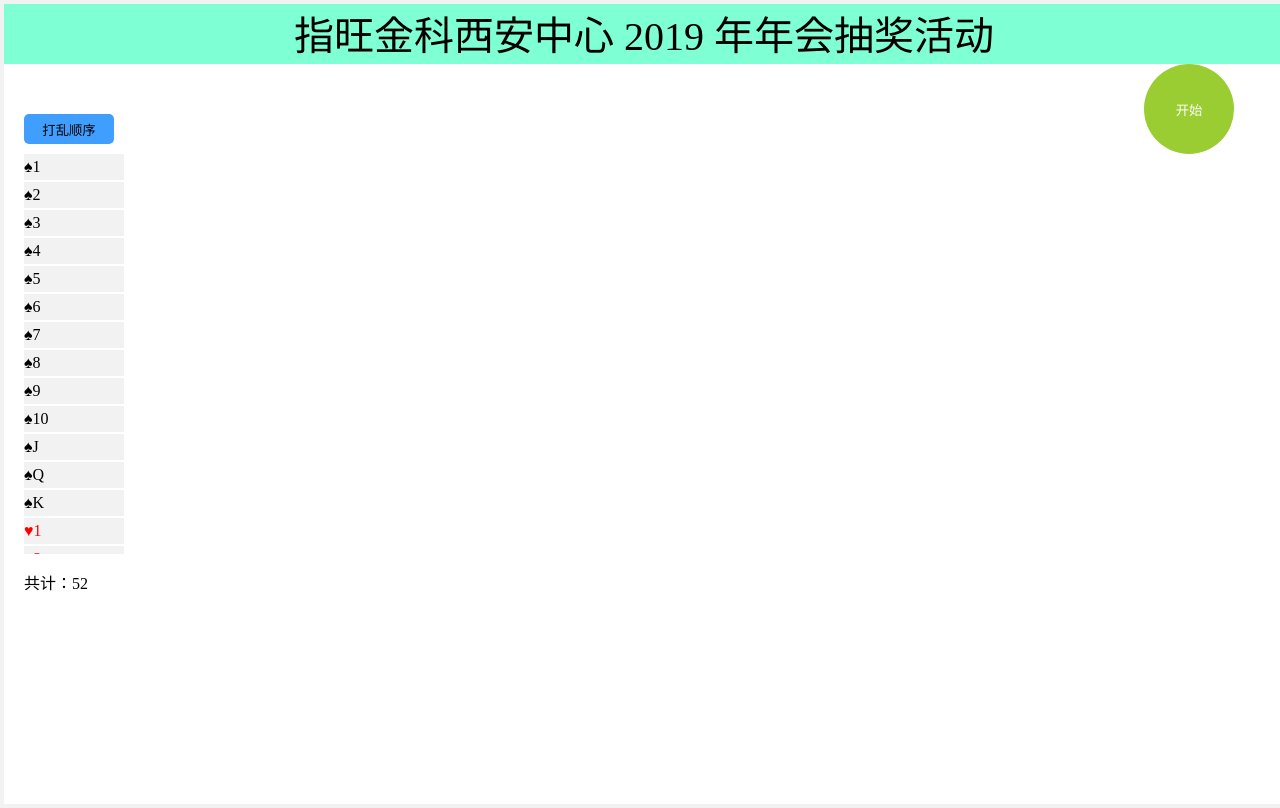
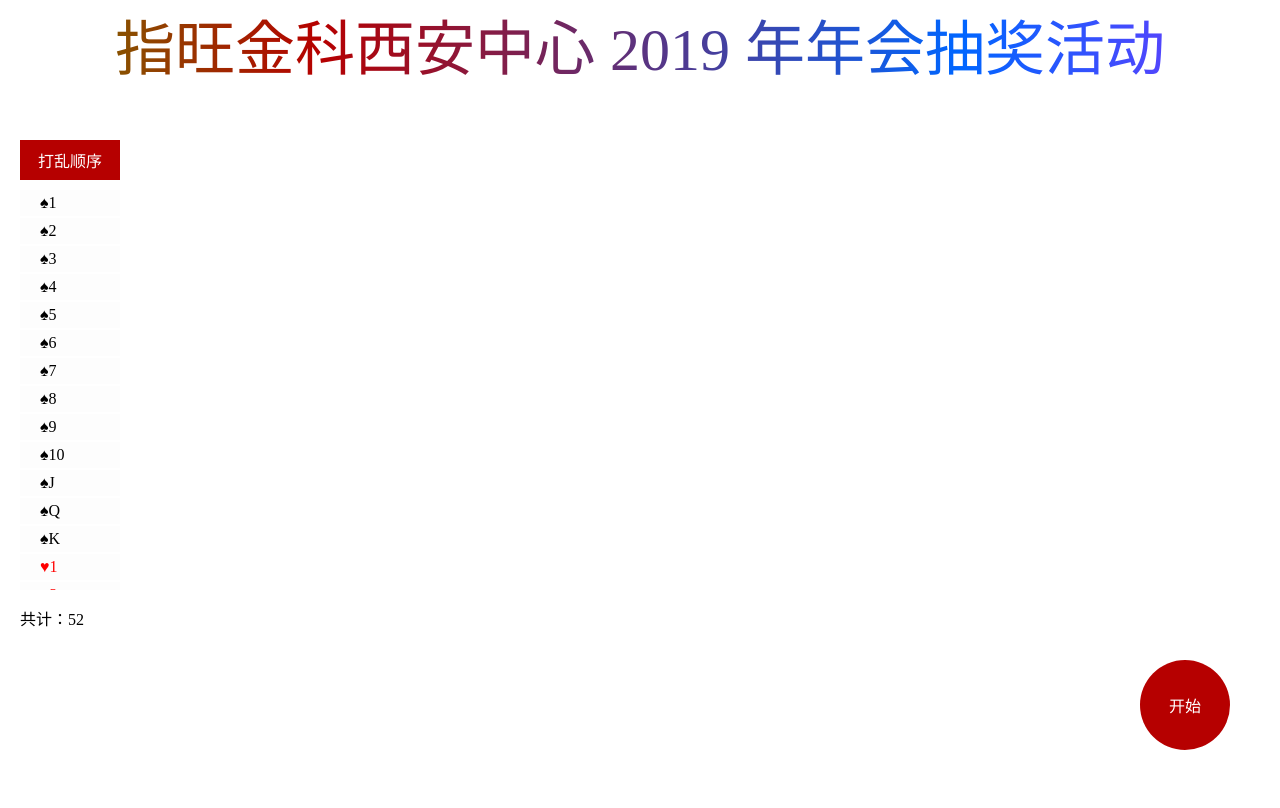
Before and after one commit to hr837/choujiang, a Vue app: page / in a window 1280 px wide. Built offline with nearby package versions, Linux system fonts and the light colour scheme.

Commit message:
修改扑克牌的样式

```diff
--- a/src/App.1.vue
+++ /dev/null
@@ -1,117 +0,0 @@
-<template>
-  <section class="page">
-    <div class="component" ref="component">
-      <div v-if="hasMsg" ref="message" class="message" :title="message">
-        {{message}}
-      </div>
-    </div>
-  </section>
-</template>
-
-<script lang="ts">
-import { Component, Vue, Watch } from "vue-property-decorator";
-import HelloWorld from "./components/HelloWorld.vue";
-
-const MSG_LIST = [
-  "测试文字移动",
-  "测试😄😄😄😄😄😄😄文字移动",
-  "这是一段比较长的文字，注意啦./components/HelloWorld.vue./components/HelloWorld.vue./components/HelloWorld." +
-  "vue这是一段比较长的文字，注意啦./components/HelloWorld.vue./components/HelloWorld.vue./components/HelloWorld.vue",
-  "三个字",
-  "二〇一九〇一一四，这是一个无聊的测试例子。哈哈哈哈！！！！"
-];
-
-@Component({
-  components: {
-    HelloWorld
-  }
-})
-export default class App extends Vue {
-
-  private hasMsg = false;
-  private message = "";
-  private msgIndex = -1;
-  private eventHandle = -1;
-
-  @Watch("hasMsg")
-  private onMsgFlagChange(val: boolean) {
-    if (val) {
-      this.msgIndex += 1;
-      if (this.msgIndex === MSG_LIST.length) this.msgIndex = 0;
-      this.message = MSG_LIST[this.msgIndex];
-      this.$nextTick(this.getNext)
-    } else {
-      this.eventHandle = setTimeout(() => {
-        this.hasMsg = true;
-      }, 1);
-    }
-  }
-
-  private getNext() {
-    const message = this.$refs.message as HTMLElement;
-    message.addEventListener("webkitAnimationEnd", () => {
-      console.log(123)
-      this.hasMsg = false
-    })
-  }
-
-
-
-  private mounted() {
-    window.clearTimeout(this.eventHandle);
-    this.hasMsg = true;
-  }
-}
-</script>
-
-<style lang="less" scoped>
-.page {
-  height: 100%;
-  width: 100%;
-}
-
-.component {
-  height: 40px;
-  line-height: 40px;
-  width: 80%;
-  margin: 20px auto;
-  border: solid 1px gray;
-
-  .message {
-    white-space: nowrap;
-    overflow: hidden;
-    text-overflow: ellipsis;
-    // display: inline-block;
-    animation: move 10s cubic-bezier(0, 1, 1, 1);
-    &:hover {
-      animation-play-state: paused;
-    }
-  }
-
-  @keyframes move {
-    from {
-      background-color: pink;
-      transform: translateX(100%);
-    }
-    to {
-      background-color: yellow;
-      transform: translateX(0);
-    }
-  }
-
-  // .msg-enter-active {
-  //   transition: all 10s ease;
-  // }
-  // .msg-enter-active,
-  // .msg-leave-active {
-  //   transition: all 10s linear;
-  // }
-
-  // .msg-enter {
-  //   transform: translateX(100%);
-  // }
-  // .msg-leave-to {
-  //   transform: translateX(0);
-  // }
-}
-</style>
--- a/src/App.vue
+++ b/src/App.vue
@@ -3,7 +3,7 @@
     <div class="top">指旺金科西安中心 2019 年年会抽奖活动</div>
     <div class="container">
       <div class="left">
-        <button class="flip" @click="flipClick">打乱顺序</button>
+        <button class="flip red-button" @click="flipClick">打乱顺序</button>
         <transition-group name="flip" tag="ul" class="poker-list">
           <li class="poker-list-item" v-for="(item,index) of pokerList" :key="item" :class="{red: ['♥','♦'].includes(item[0])}">
             <span>{{item}}</span> <a @click="remove(index)" class="remove">X</a>
@@ -12,12 +12,13 @@
         <div>共计：{{pokerList.length}}</div>
       </div>
       <div class="content">
-        <div class="operate">
-          <button @click="startClick" v-if="done" class="start">开始</button>
+        <div class="history-title" v-if="valueHistory.length">
+          <text-keep-moving :msgList="valueHistory"></text-keep-moving>
         </div>
         <poker class="poker" :class="{done:done}" :done="done" v-show="value" :pokerStr="value"></poker>
-
-        <div v-if="valueHistory.length">中将历史:{{valueHistory}}</div>
+        <div class="operate">
+          <button @click="startClick" v-show="done" class="start red-button">开始</button>
+        </div>
       </div>
     </div>
 
@@ -27,6 +28,7 @@
 <script lang="ts">
 import { Component, Vue, Watch } from "vue-property-decorator";
 import Poker from "./components/poker.vue";
+import TextKeepMoving from "./components/text-keep-moving.vue";
 
 const SOURCE = [
   "♠1", "♠2", "♠3", "♠4", "♠5", "♠6", "♠7", "♠8", "♠9", "♠10", "♠J", "♠Q", "♠K",
@@ -38,7 +40,8 @@ const MaxStopTimmer = 2000;
 
 @Component({
   components: {
-    Poker
+    Poker,
+    TextKeepMoving
   }
 })
 export default class App extends Vue {
@@ -54,6 +57,8 @@ export default class App extends Vue {
   private onDoneChange() {
     if (!this.done) return
     this.valueHistory.push(this.value)
+    const index = this.pokerList.indexOf(this.value)
+    this.pokerList.splice(index, 1)
   }
 
   private mounted() {
@@ -62,6 +67,7 @@ export default class App extends Vue {
 
   private startClick() {
     clearTimeout(this.handlerNumber)
+    this.valueHistory.splice(0, 1)
     this.done = false
     this.createNewPoker()
 
@@ -119,14 +125,34 @@ export default class App extends Vue {
 .page {
   height: 100%;
   width: 100%;
-  border: solid 4px #f2f2f2;
   display: flex;
   flex-direction: column;
   .top {
-    flex-basis: 60px;
+    flex-basis: 90px;
     text-align: center;
-    font-size: 40px;
-    background-color: aquamarine;
+    font-size: 60px;
+
+    background-image: -webkit-linear-gradient(
+      right,
+      #b60000,
+      #27ff00 25%,
+      #ff00f7 50%,
+      #0066ff 75%,
+      #b60000
+    );
+    -webkit-text-fill-color: transparent;
+    -webkit-background-clip: text;
+    -webkit-background-size: 200% 100%;
+    -webkit-animation: masked-animation 4s linear infinite;
+
+    @keyframes masked-animation {
+      0% {
+        background-position: 0 0;
+      }
+      100% {
+        background-position: -100% 0;
+      }
+    }
   }
   .container {
     flex: 1;
@@ -140,42 +166,37 @@ export default class App extends Vue {
   }
 
   .content {
+    position: static;
     .operate {
-      text-align: right;
-      margin-right: 50px;
-      > button {
-        &:hover {
-          cursor: pointer;
-        }
-      }
+      position: absolute;
+      right: 50px;
+      bottom: 50px;
       .start {
         width: 90px;
         height: 90px;
-        background-color: yellowgreen;
         border-radius: 45px;
-        color: white;
-        border: 0;
         &:hover {
-          animation: start 2s linear infinite;
+          animation: start 1.5s linear infinite;
         }
 
         @keyframes start {
           0% {
             font-size: 14px;
-            background-color: green;
+            border-radius: 45px;
           }
           50% {
             font-size: 24px;
-            background-color: red;
+            border-radius: 30px;
           }
           100% {
             font-size: 14px;
-            background-color: green;
+            border-radius: 45px;
           }
         }
       }
     }
     .poker {
+      margin-top: 100px;
       @rotate: 360deg;
       &.done {
         animation: done 3s ease-out;
@@ -198,6 +219,9 @@ export default class App extends Vue {
         font-size: 30px;
       }
     }
+    .history-title {
+      font-size: 16px;
+    }
   }
 
   .left {
@@ -214,11 +238,13 @@ export default class App extends Vue {
       }
       &-item {
         line-height: 26px;
-        background-color: #f2f2f2;
+        background-color: #fdfdfd;
+        padding-left: 20px;
         display: flex;
         justify-content: space-between;
         align-items: center;
         &:hover {
+          background-color: #f2f2f2;
           .remove {
             display: unset;
           }
@@ -228,7 +254,7 @@ export default class App extends Vue {
           width: 16px;
           height: 16px;
           border-radius: 8px;
-          background-color: red;
+          background-color: #b60000;
           margin-right: 5px;
           font-size: 13px;
           line-height: 16px;
@@ -238,12 +264,8 @@ export default class App extends Vue {
       }
     }
     .flip {
-      border-color: #409eff;
-      height: 30px;
-      width: 90px;
-      background-color: #409eff;
-      border-radius: 5px;
-      border: 0;
+      height: 40px;
+      width: 100px;
     }
   }
 
@@ -273,5 +295,15 @@ export default class App extends Vue {
       cursor: pointer;
     }
   }
+  .red-button {
+    border-color: #ffffff;
+    background-color: #b60000;
+    border: 0;
+    color: white;
+    font-size: 16px;
+    &:focus {
+      outline-color: #b60000;
+    }
+  }
 }
 </style>
--- /dev/null
+++ b/src/components/text-keep-moving.vue
@@ -0,0 +1,84 @@
+<template>
+  <div class="component" ref="component">
+    <div v-if="hasMsg" ref="message" class="message" :class="{red: ['♦','♥'].includes(message[0])}" :title="message">
+      {{message}}
+    </div>
+  </div>
+</template>
+
+<script lang="ts">
+import { Component, Vue, Watch, Prop } from "vue-property-decorator";
+
+@Component({})
+export default class TextKeepMoving extends Vue {
+
+  @Prop({ default: () => [] })
+  private msgList: string[];
+
+  private hasMsg = false;
+  private message = "";
+  private msgIndex = -1;
+  private eventHandle = -1;
+
+  @Watch("hasMsg")
+  private onMsgFlagChange(val: boolean) {
+    if (val) {
+      this.msgIndex += 1;
+      if (this.msgIndex === this.msgList.length) this.msgIndex = 0;
+      this.message = this.msgList[this.msgIndex];
+      this.$nextTick(this.getNext)
+    } else {
+      this.eventHandle = setTimeout(() => {
+        this.hasMsg = true;
+      }, 1);
+    }
+  }
+
+  private getNext() {
+    const message = this.$refs.message as HTMLElement;
+    message.addEventListener("webkitAnimationEnd", () => {
+      this.hasMsg = false
+    })
+  }
+
+
+
+  private mounted() {
+    window.clearTimeout(this.eventHandle);
+    this.hasMsg = true;
+  }
+}
+</script>
+
+<style lang="less" scoped>
+.page {
+  height: 100%;
+  width: 100%;
+}
+
+.component {
+  height: 40px;
+  line-height: 40px;
+  width: 80%;
+
+  .message {
+    white-space: nowrap;
+    overflow: hidden;
+    font-size: 16px;
+    text-overflow: ellipsis;
+    animation: move 10s linear;
+    &:hover {
+      animation-play-state: paused;
+    }
+  }
+
+  @keyframes move {
+    from {
+      transform: translateX(100%);
+    }
+    to {
+      transform: translateX(0);
+    }
+  }
+}
+</style>
```
Also changed, not shown: src/components/poker.vue (+112 -11 lines).
